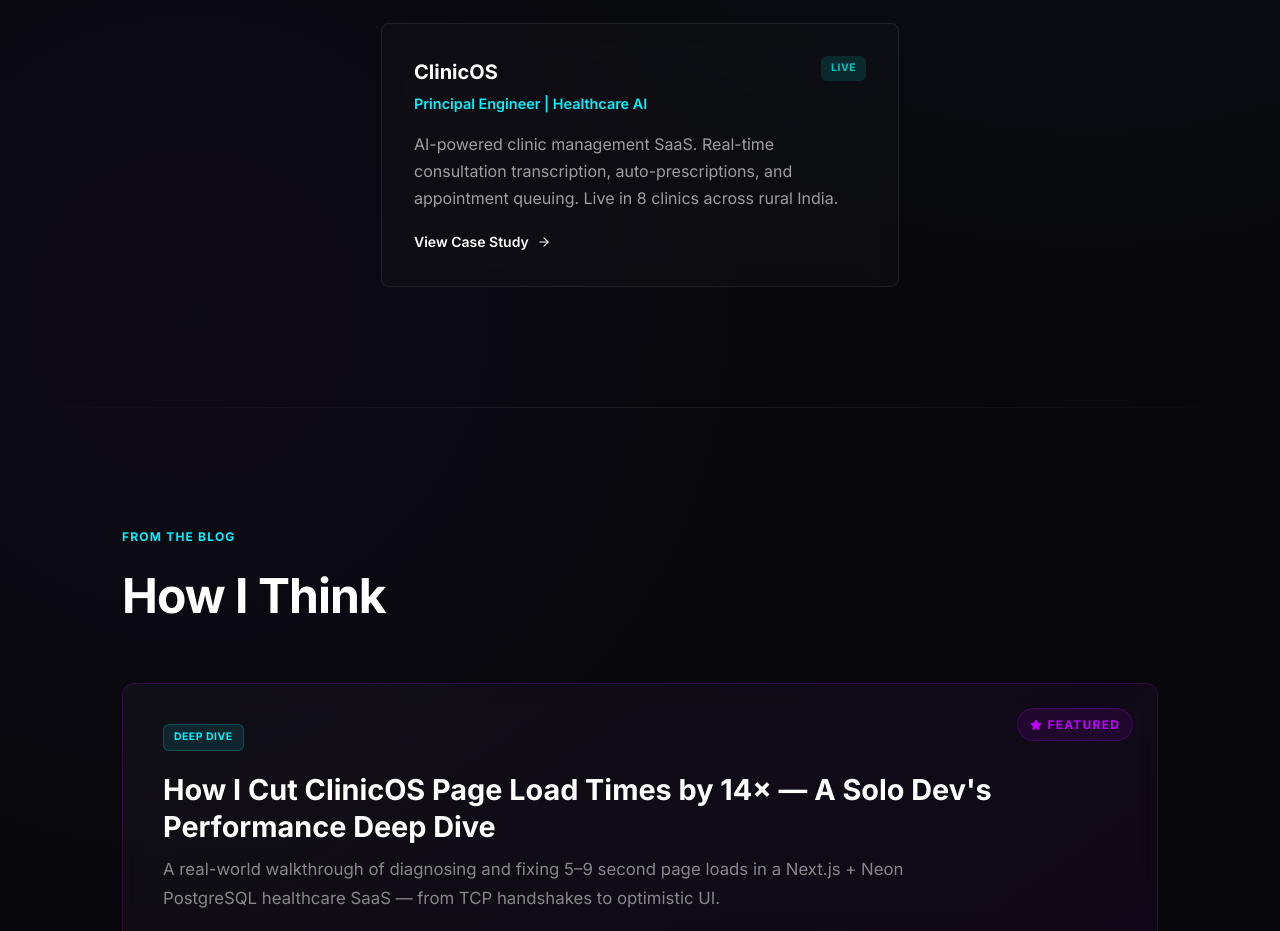
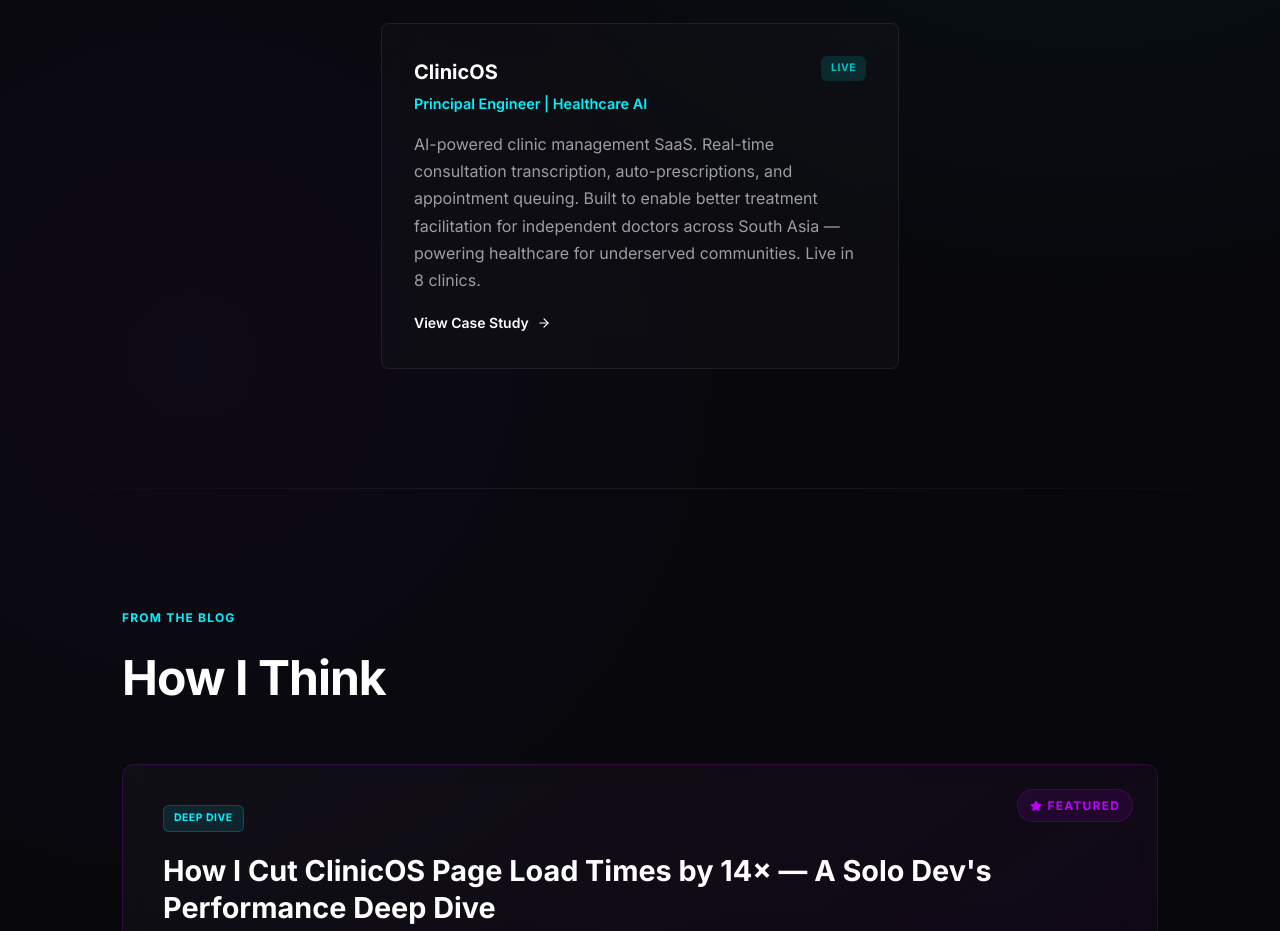
Before and after one commit to justsuyash/justsuyash_portfolio, a Next.js app: page / in a window 1280 px wide. Shown: the part 1647-2578 px from the top of the page. Built offline with nearby package versions, Linux system fonts and the light colour scheme.

Commit message:
copy: update ClinicOS description with healthcare impact

```diff
--- a/src/app/page.js
+++ b/src/app/page.js
@@ -573,7 +573,7 @@ const HomePage = () => {
                                 }}>Live</span>
                             </div>
                             <p style={{ color: 'rgba(255,255,255,0.6)', lineHeight: 1.7, marginBottom: '16px' }}>
-                                AI-powered clinic management SaaS. Real-time consultation transcription, auto-prescriptions, and appointment queuing. Live in 8 clinics across rural India.
+                                AI-powered clinic management SaaS. Real-time consultation transcription, auto-prescriptions, and appointment queuing. Built to enable better treatment facilitation for independent doctors across South Asia — powering healthcare for underserved communities. Live in 8 clinics.
                             </p>
                             <Link href="/articles/clinicos-performance" style={{
                                 display: 'inline-flex',
```
